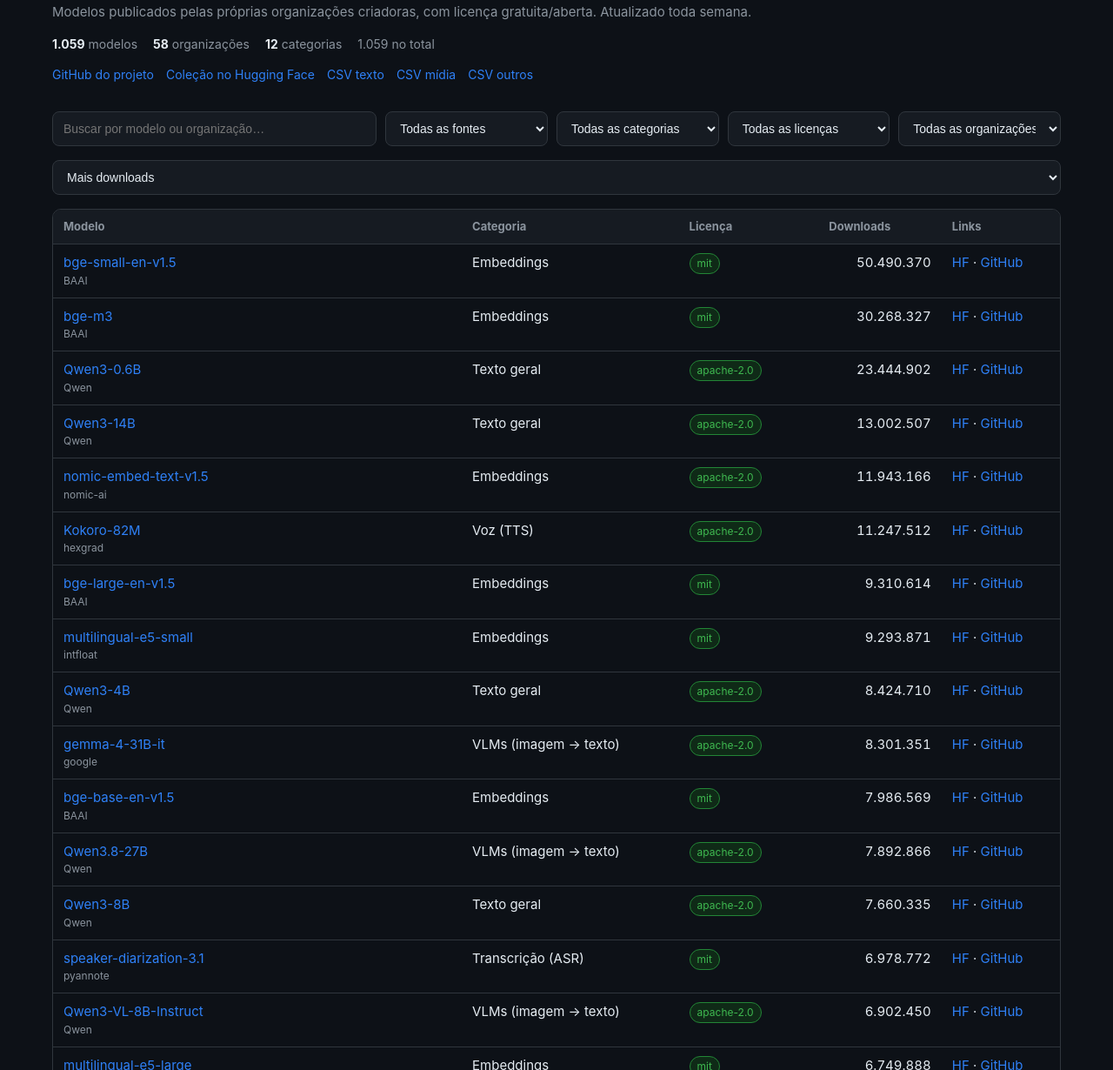
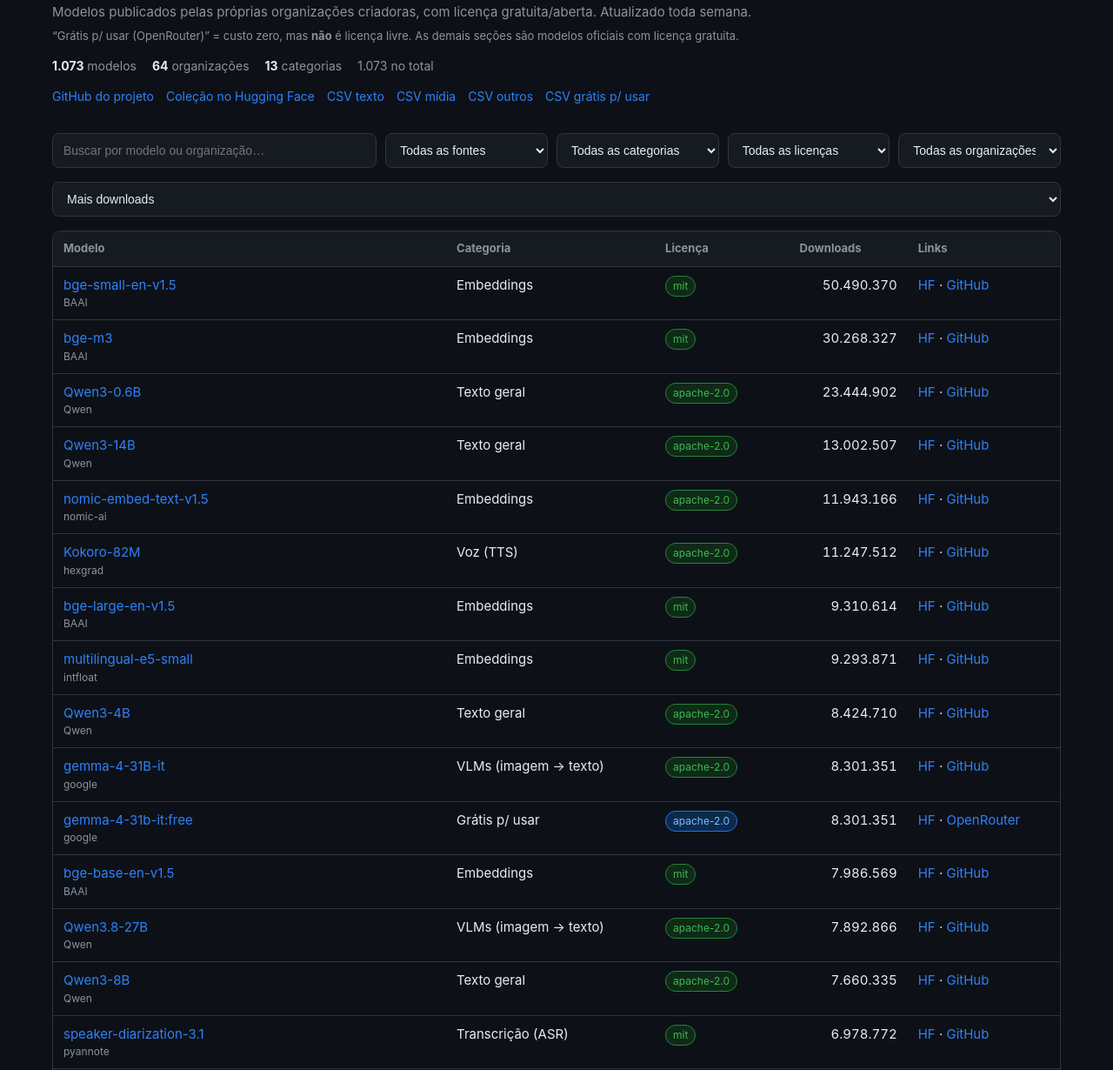
Before and after one commit to Tenentedoexercitodeproplayersemjogos/modelos-ia-oficiais-gratuitos, a plain HTML site: page index.html in a window 1280 px wide. Shown: the part 70-1300 px from the top of the page at 87% size. Drawn offline with Linux system fonts and the light colour scheme.

Commit message:
Site inclui gratis para usar

```diff
--- a/index.html
+++ b/index.html
@@ -36,6 +36,7 @@
   .b-rest{color:var(--amber);border-color:#9e6a03;background:#2a210e}
   .b-nc{color:var(--red);border-color:#da3633;background:#2d1214}
   .b-nd{color:var(--gray);border-color:#484f58;background:#1c2128}
+  .b-free{color:#79c0ff;border-color:#1f6feb;background:#0d2a4d}
   .muted{color:var(--muted)}
   .pager{display:flex;align-items:center;justify-content:center;gap:14px;margin-top:18px}
   button{background:var(--panel);color:var(--text);border:1px solid var(--border);border-radius:8px;padding:8px 14px;cursor:pointer;font-size:14px}
@@ -48,6 +49,7 @@
 <header>
   <h1>AIs oficiais e gratuitas</h1>
   <p class="sub">Modelos publicados pelas próprias organizações criadoras, com licença gratuita/aberta. Atualizado toda semana.</p>
+  <p class="sub" style="font-size:13px;margin-top:-8px">“Grátis p/ usar (OpenRouter)” = custo zero, mas <b>não</b> é licença livre. As demais seções são modelos oficiais com licença gratuita.</p>
   <div class="stats" id="stats"></div>
   <div class="links">
     <a href="https://github.com/Tenentedoexercitodeproplayersemjogos/modelos-ia-oficiais-gratuitos" target="_blank" rel="noopener">GitHub do projeto</a>
@@ -55,6 +57,7 @@
     <a href="modelos.csv">CSV texto</a>
     <a href="midia.csv">CSV mídia</a>
     <a href="extras.csv">CSV outros</a>
+    <a href="openrouter.csv">CSV grátis p/ usar</a>
   </div>
 </header>
 
@@ -101,7 +104,8 @@
 const FILES = [
   {url:'modelos.json', fonte:'Texto'},
   {url:'midia.json', fonte:'Mídia'},
-  {url:'extras.json', fonte:'Outros'}
+  {url:'extras.json', fonte:'Outros'},
+  {url:'openrouter.json', fonte:'Grátis p/ usar'}
 ];
 const PAGE = 100;
 let all = [], view = [], page = 0;
@@ -111,7 +115,7 @@ const $ = id => document.getElementById(id);
 
 function fmt(n){ return (n||0).toLocaleString('pt-BR'); }
 function groupClass(g){
-  return g === 'Permissiva' ? 'b-perm' : g === 'Não comercial' ? 'b-nc' : g === 'Não declarada' ? 'b-nd' : 'b-rest';
+  return g === 'Permissiva' ? 'b-perm' : g === 'Não comercial' ? 'b-nc' : g === 'Não declarada' ? 'b-nd' : g === 'Grátis p/ usar' ? 'b-free' : 'b-rest';
 }
 function esc(s){ return String(s).replace(/[&<>"]/g, c => ({'&':'&amp;','<':'&lt;','>':'&gt;','"':'&quot;'}[c])); }
 
@@ -122,12 +126,17 @@ async function load(){
     const {fonte, data} = res.value;
     for (const r of data){
       const id = r.id;
-      const cat = r.cat || (fonte === 'Texto' ? (CODE_RE.test(id) ? 'Código' : 'Texto geral') : 'Outros');
+      const isFree = fonte === 'Grátis p/ usar';
+      const cat = r.cat || (fonte === 'Texto' ? (CODE_RE.test(id) ? 'Código' : 'Texto geral') : isFree ? 'Grátis p/ usar' : 'Outros');
+      const hf = r.hf_url || (isFree ? '' : 'https://huggingface.co/' + id);
       all.push({
         id, org: r.org || id.split('/')[0], lic: r.lic || r.licenca || '—',
-        grupo: r.grupo_licenca || 'Não declarada', dl: r.dl || r.downloads || 0,
+        grupo: r.grupo_licenca || (isFree ? 'Grátis p/ usar' : 'Não declarada'),
+        dl: r.dl || r.downloads || r.dl_hf || 0,
         fonte, cat,
-        hf: r.hf_url || ('https://huggingface.co/' + id),
+        primary: isFree ? (r.url || hf) : hf,
+        hf: hf,
+        or: isFree ? (r.url || '') : '',
         gh: r.github_url || ''
       });
     }
@@ -192,15 +201,16 @@ function renderPage(){
   const slice = view.slice(page * PAGE, page * PAGE + PAGE);
   tbody.innerHTML = slice.map(r => `
     <tr>
-      <td><a href="${esc(r.hf)}" target="_blank" rel="noopener">${esc(r.id.split('/').slice(1).join('/'))}</a>
+      <td><a href="${esc(r.primary)}" target="_blank" rel="noopener">${esc(r.id.split('/').slice(1).join('/'))}</a>
           <div class="muted" style="font-size:12px">${esc(r.org)}</div></td>
       <td>${esc(r.cat)}</td>
       <td><span class="badge ${groupClass(r.grupo)}">${esc(r.lic)}</span></td>
       <td class="num">${fmt(r.dl)}</td>
-      <td style="white-space:nowrap">
-        <a href="${esc(r.hf)}" target="_blank" rel="noopener">HF</a>
-        ${r.gh ? ` · <a href="${esc(r.gh)}" target="_blank" rel="noopener">GitHub</a>` : ''}
-      </td>
+      <td style="white-space:nowrap">${[
+        r.hf ? `<a href="${esc(r.hf)}" target="_blank" rel="noopener">HF</a>` : '',
+        r.or ? `<a href="${esc(r.or)}" target="_blank" rel="noopener">OpenRouter</a>` : '',
+        r.gh ? `<a href="${esc(r.gh)}" target="_blank" rel="noopener">GitHub</a>` : ''
+      ].filter(Boolean).join(' · ')}</td>
     </tr>`).join('');
   $('empty').hidden = view.length > 0;
   $('pageinfo').textContent = `Página ${page + 1} de ${pages}`;
```
